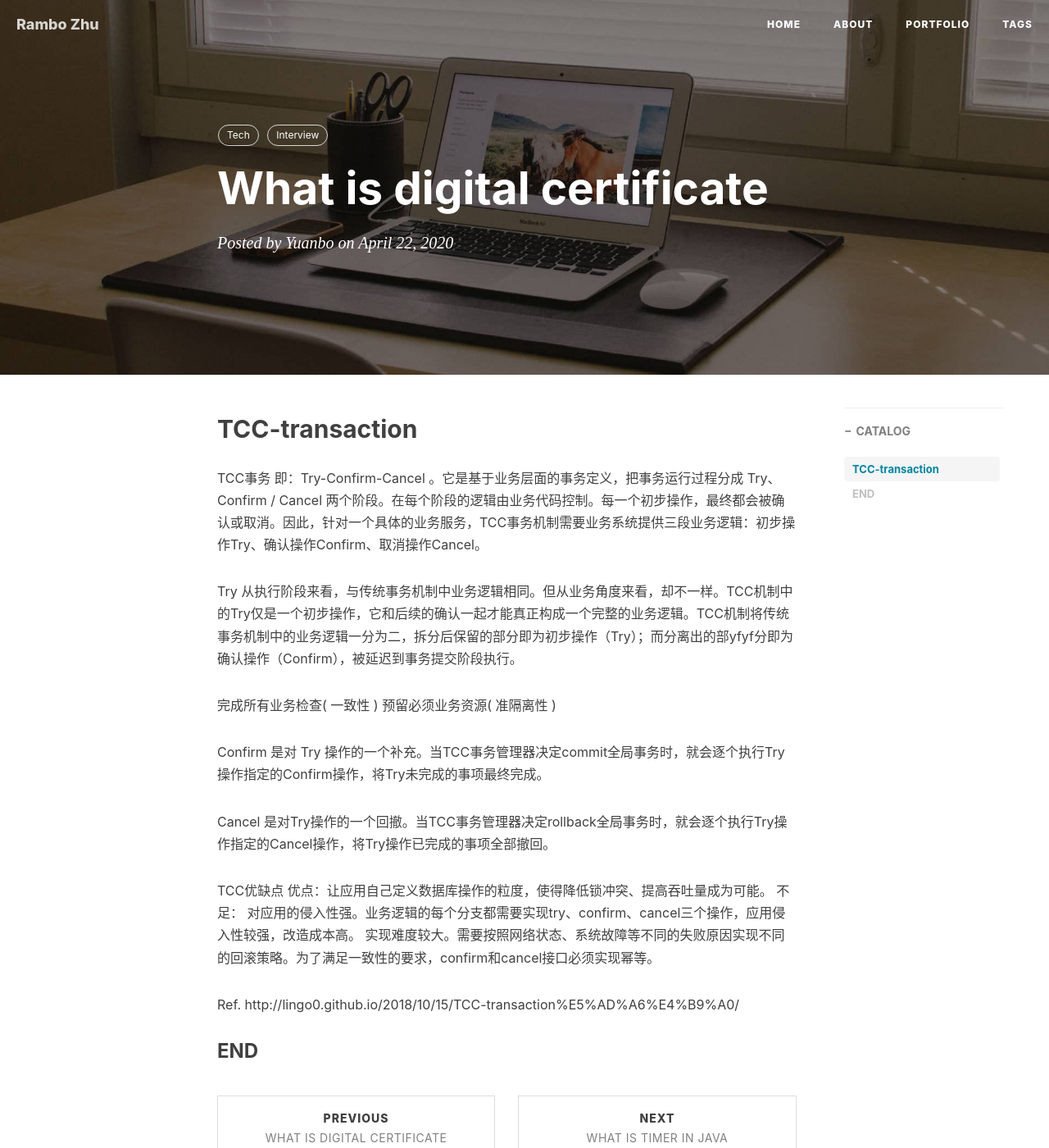
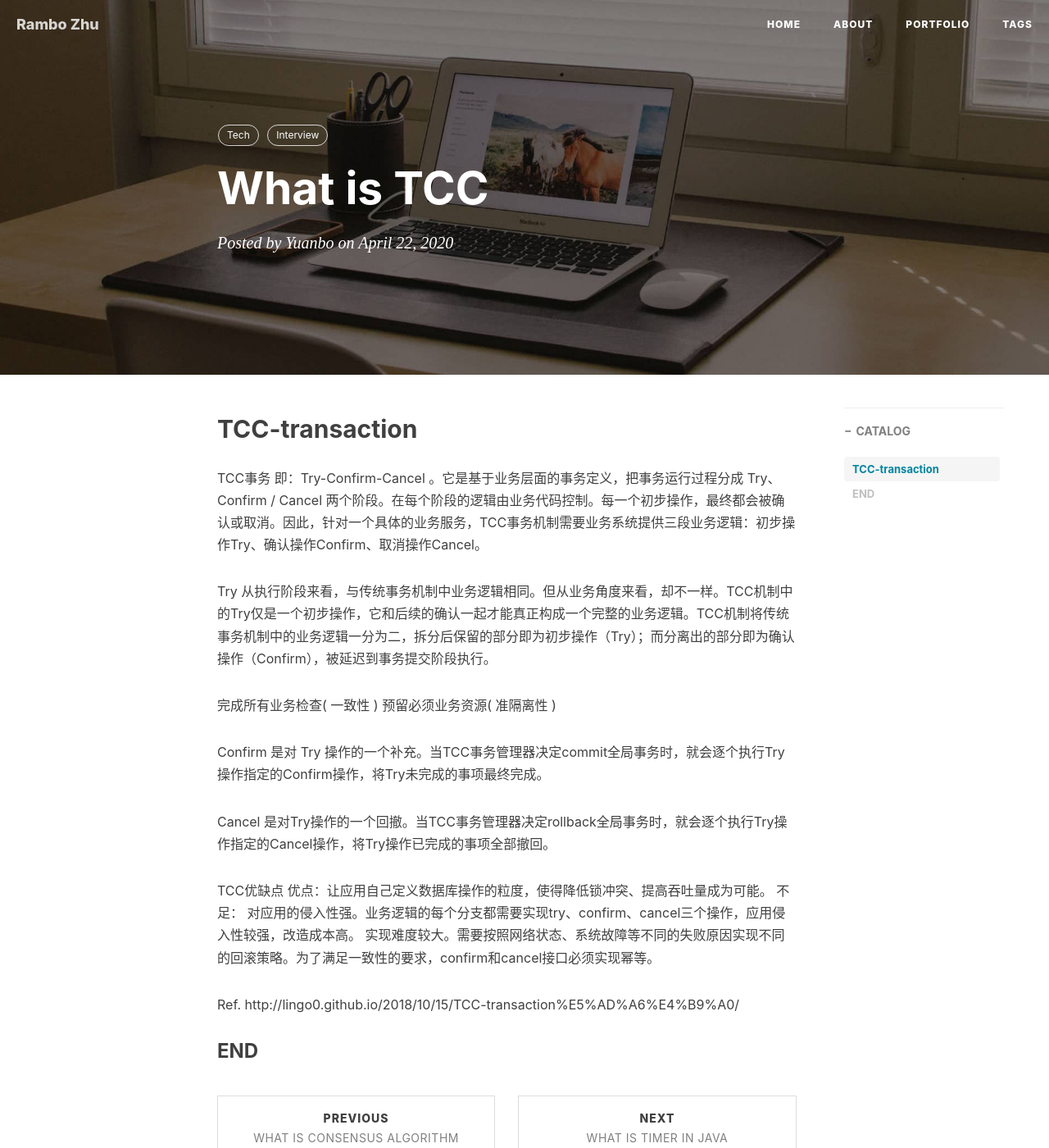
Before and after one commit to freerambo/freerambo.github.io, a Jekyll site: the page built from _posts/2020-04-22-what-is-TCC.markdown, in a window 1280 px wide and 1400 px high. Shown: the whole window at 82% size. Built offline with Jekyll 4.4.1, drawn with Linux system fonts in a browser that asks for light colours; nearby versions of some CDN libraries; comment, search, counter and statistics services are not loaded.

Commit message:
update title

```diff
--- a/_posts/2020-04-22-what-is-TCC.markdown
+++ b/_posts/2020-04-22-what-is-TCC.markdown
@@ -1,6 +1,6 @@
 ---
 layout:     post
-title:      "What is digital certificate"
+title:      "What is TCC"
 subtitle:   ""
 date:       2020-04-22 16:21:00
 author:     "Yuanbo"
@@ -19,7 +19,7 @@ tags:
 
 TCC事务 即：Try-Confirm-Cancel 。它是基于业务层面的事务定义，把事务运行过程分成 Try、Confirm / Cancel 两个阶段。在每个阶段的逻辑由业务代码控制。每一个初步操作，最终都会被确认或取消。因此，针对一个具体的业务服务，TCC事务机制需要业务系统提供三段业务逻辑：初步操作Try、确认操作Confirm、取消操作Cancel。
 
-Try 从执行阶段来看，与传统事务机制中业务逻辑相同。但从业务角度来看，却不一样。TCC机制中的Try仅是一个初步操作，它和后续的确认一起才能真正构成一个完整的业务逻辑。TCC机制将传统事务机制中的业务逻辑一分为二，拆分后保留的部分即为初步操作（Try）；而分离出的部yfyf分即为确认操作（Confirm），被延迟到事务提交阶段执行。
+Try 从执行阶段来看，与传统事务机制中业务逻辑相同。但从业务角度来看，却不一样。TCC机制中的Try仅是一个初步操作，它和后续的确认一起才能真正构成一个完整的业务逻辑。TCC机制将传统事务机制中的业务逻辑一分为二，拆分后保留的部分即为初步操作（Try）；而分离出的部分即为确认操作（Confirm），被延迟到事务提交阶段执行。
 
 完成所有业务检查( 一致性 )
 预留必须业务资源( 准隔离性 )
--- a/_posts/2020-04-22-what-is-consensus-algorithm.markdown
+++ b/_posts/2020-04-22-what-is-consensus-algorithm.markdown
@@ -1,6 +1,6 @@
 ---
 layout:     post
-title:      "What is digital certificate"
+title:      "What is consensus algorithm"
 subtitle:   ""
 date:       2020-04-21 16:21:00
 author:     "Yuanbo"
```
